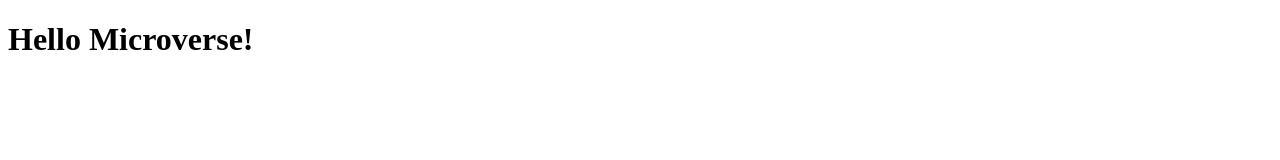
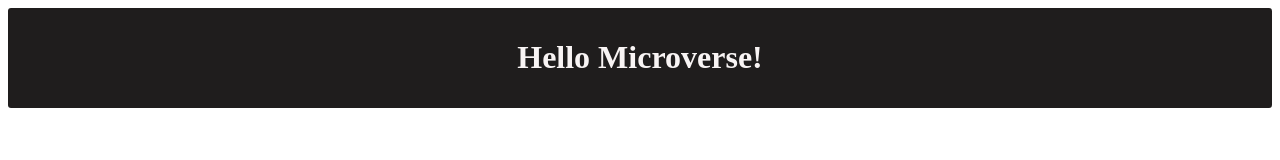
Before and after one commit to Shewolf227/Hello-Microverse, a plain HTML site: page index.html in a window 1280 px wide. Drawn offline with Linux system fonts and the light colour scheme.

Commit message:
Created styles.css and test.md
Added a css class 'header' to the styles.css file

Added test.md to .gitignore

```diff
--- /dev/null
+++ b/css/styles.css
@@ -0,0 +1,7 @@
+.header {
+    background: rgb(31, 29, 29);
+    color: rgb(248, 244, 244);
+    padding: 10px;
+    text-align: center;
+    border-radius: 3px;
+}
--- a/index.html
+++ b/index.html
@@ -3,10 +3,11 @@
 <head>
     <meta charset="UTF-8">
     <meta name="viewport" content="width=device-width, initial-scale=1.0">
+    <link rel="stylesheet" href="css/styles.css">
     <title>Hello Microverse!</title>
 </head>
 <body>
-    <header>
+    <header class="header">
         <h1>Hello Microverse!</h1>
     </header>
 </body>
```
Also changed, not shown: 1 other file.
